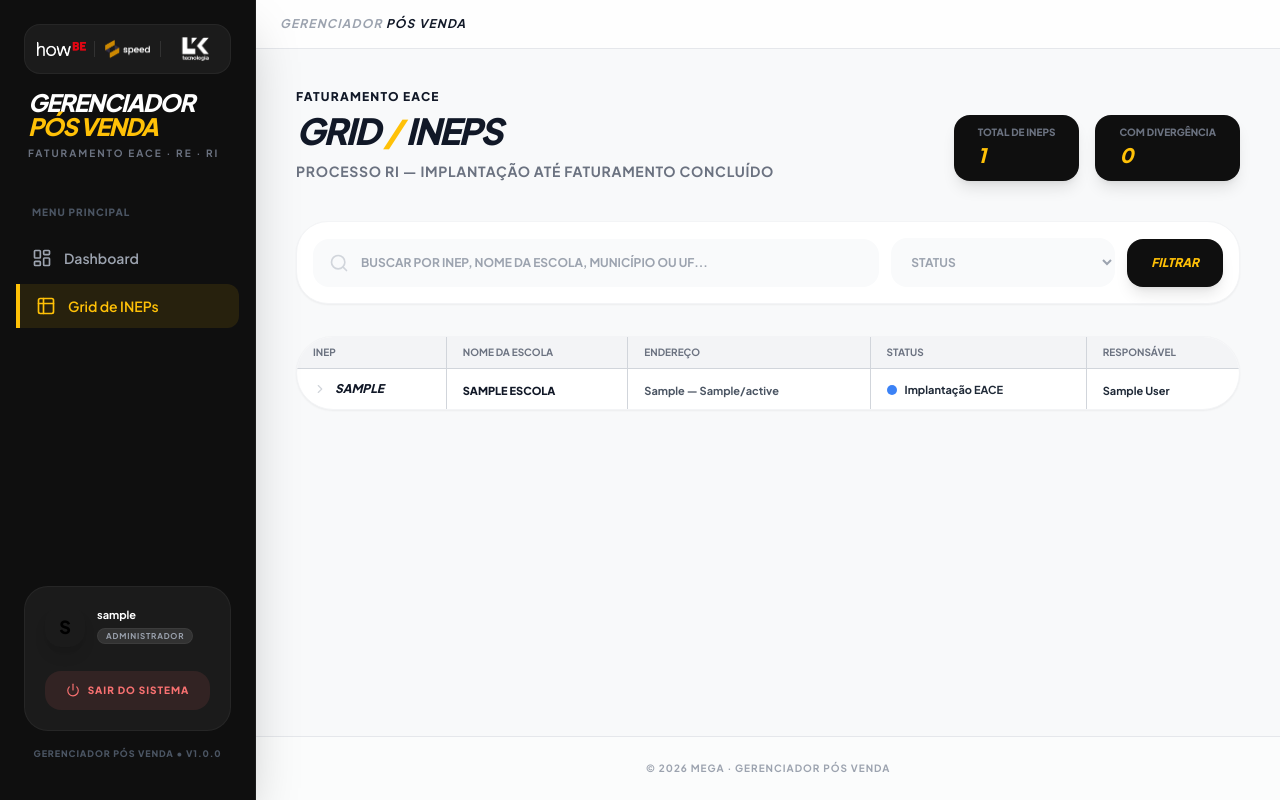
After one commit to eliasneto/System_PosVenda, a Django app: page /inep/ in a window 1280 px wide. The commit adds this page. Run offline with Django 5.2, Linux system fonts and the light colour scheme; a user stored in the database is signed in; tables that the repository leaves empty hold one stand-in row (values such as "Sample post"); some libraries are stand-ins or nearby versions.

Commit message:
[FEAT-007] Implementa grid de INEPs com drill-down (RF-05/RF-06)
View, URL, template e item de menu reais para o grid principal de INEPs:
badge de status colorido, filtro por status, busca por INEP/nome/
municipio/UF, linha expansivel com itens EACE/IXC, fundo vermelho para
divergencia aberta (RN-003), estado vazio e paginacao. Frontend baseado na
referencia trazida da tela Enderecos do modulo-posVenda (ver ADR-001).

Consulta com prefetch_related (Escola -> RI mais recente -> itens/
divergencias) para evitar N+1. 8 testes automatizados cobrindo login
obrigatorio, caminho principal, filtros, estado vazio e RN-003. Suite
completa (18 testes) passando.

Validado contra o app real em Docker (2.622 escolas), autenticado, em
1366px e 390px.

Inicio fora de ordem (FEAT-004/FEAT-006 pendentes) autorizado
explicitamente pelo usuario, mesmo precedente da FEAT-002 - grid mostra
'Sem RI' em todo INEP até a FEAT-004 existir, comportamento esperado.

Co-Authored-By: Claude Sonnet 5 <noreply@anthropic.com>

```diff
--- a/apps/core/templates/core/base.html
+++ b/apps/core/templates/core/base.html
@@ -65,6 +65,10 @@
             <a href="{% url 'home' %}" class="flex items-center gap-3 px-4 py-3 rounded-xl transition-all duration-200 {% if request.resolver_match.url_name == 'home' %} sidebar-link-active {% else %} text-gray-400 hover:bg-white/5 hover:text-white {% endif %} group">
                 <i data-lucide="layout-dashboard" class="w-5 h-5 group-hover:scale-110 transition-transform"></i>
                 <span class="text-sm font-semibold">Dashboard</span>
+            </a>
+            <a href="{% url 'grid_inep' %}" class="flex items-center gap-3 px-4 py-3 rounded-xl transition-all duration-200 {% if request.resolver_match.url_name == 'grid_inep' %} sidebar-link-active {% else %} text-gray-400 hover:bg-white/5 hover:text-white {% endif %} group">
+                <i data-lucide="table-2" class="w-5 h-5 group-hover:scale-110 transition-transform"></i>
+                <span class="text-sm font-semibold">Grid de INEPs</span>
             </a>
         </nav>
 
--- /dev/null
+++ b/apps/ri/templates/ri/grid_inep.html
@@ -0,0 +1,190 @@
+{% extends "core/base.html" %}
+
+{% block title %}Gerenciador Pós Venda | Grid de INEPs{% endblock %}
+
+{% block content %}
+<div class="flex flex-col md:flex-row md:items-end justify-between gap-6 mb-10">
+    <div>
+        <nav class="flex mb-2" aria-label="Breadcrumb">
+            <ol class="flex items-center space-x-2 text-xs font-black uppercase tracking-widest text-gray-400">
+                <li class="text-gray-900">Faturamento EACE</li>
+            </ol>
+        </nav>
+        <h1 class="text-4xl font-black text-gray-900 italic uppercase tracking-tighter leading-none">
+            Grid <span class="text-pv-yellow">/</span> INEPs
+        </h1>
+        <p class="text-sm text-gray-500 mt-3 font-bold uppercase tracking-wider">Processo RI — implantação até faturamento concluído</p>
+    </div>
+
+    <div class="flex gap-4">
+        <div class="bg-pv-black px-6 py-3 rounded-2xl shadow-lg text-white">
+            <p class="text-[10px] font-black text-gray-500 uppercase leading-none mb-1">Total de INEPs</p>
+            <p class="text-xl font-black italic text-pv-yellow">{{ total_inep }}</p>
+        </div>
+        <div class="bg-pv-black px-6 py-3 rounded-2xl shadow-lg text-white">
+            <p class="text-[10px] font-black text-gray-500 uppercase leading-none mb-1">Com divergência</p>
+            <p class="text-xl font-black italic {% if total_divergencia %}text-red-400{% else %}text-pv-yellow{% endif %}">{{ total_divergencia }}</p>
+        </div>
+    </div>
+</div>
+
+<form method="GET" class="bg-white p-4 rounded-[2rem] border border-gray-100 shadow-sm mb-8 flex flex-col lg:flex-row lg:flex-wrap gap-3 lg:items-center">
+    <div class="relative w-full lg:flex-1 lg:min-w-[12rem]">
+        <i data-lucide="search" class="absolute left-4 top-1/2 -translate-y-1/2 w-5 h-5 text-gray-300"></i>
+        <input type="text" name="q" value="{{ q }}" placeholder="Buscar por INEP, nome da escola, município ou UF..."
+               class="w-full pl-12 pr-4 py-4 bg-gray-50 border-none rounded-2xl outline-none focus:ring-2 focus:ring-amber-400 transition-all font-bold text-xs text-gray-800 uppercase">
+    </div>
+
+    <select name="status" data-select-placeholder class="w-full lg:w-56 px-4 py-4 bg-gray-50 border-none rounded-2xl outline-none focus:ring-2 focus:ring-amber-400 transition-all cursor-pointer font-bold text-xs text-gray-400 uppercase">
+        <option value="">Status</option>
+        {% for valor, rotulo in status_opcoes %}
+        <option value="{{ valor }}" {% if status_filtro == valor %}selected{% endif %}>{{ rotulo }}</option>
+        {% endfor %}
+    </select>
+
+    <div class="flex gap-2 w-full lg:w-auto">
+        <button type="submit" class="px-6 py-4 bg-pv-black text-pv-yellow font-black uppercase italic text-xs rounded-2xl hover:bg-gray-800 transition shadow-lg flex items-center gap-2 w-full lg:w-auto justify-center">
+            Filtrar
+        </button>
+        {% if q or status_filtro %}
+        <a href="{% url 'grid_inep' %}" class="px-4 py-4 bg-gray-100 text-gray-400 rounded-2xl hover:bg-red-50 hover:text-red-500 transition flex items-center justify-center" title="Limpar filtros">
+            <i data-lucide="x" class="w-5 h-5"></i>
+        </a>
+        {% endif %}
+    </div>
+</form>
+
+<div class="bg-white rounded-[2.5rem] border border-gray-100 shadow-sm overflow-hidden flex flex-col">
+    <div class="overflow-x-auto contain-layout">
+        <table class="min-w-full text-left border-collapse">
+            <thead>
+                <tr class="text-[10px] font-black uppercase text-gray-500 bg-gray-100 border-b border-gray-300 divide-x divide-gray-300">
+                    <th class="px-4 py-2">INEP</th>
+                    <th class="px-4 py-2">Nome da Escola</th>
+                    <th class="px-4 py-2">Endereço</th>
+                    <th class="px-4 py-2" title="Vermelho = divergência aberta (RN-003)">Status</th>
+                    <th class="px-4 py-2">Responsável</th>
+                </tr>
+            </thead>
+            <tbody class="divide-y divide-gray-300">
+                {% for linha in page_obj %}
+                <tr class="hover:bg-{% if linha.divergencia_aberta %}red-100{% else %}gray-50{% endif %} transition-all group cursor-pointer divide-x divide-gray-300 {% if linha.divergencia_aberta %}bg-red-50{% endif %}"
+                    data-inep-toggle title="Clique para ver os itens EACE e IXC">
+                    <td class="px-4 py-2">
+                        <div class="flex items-center gap-2">
+                            <i data-lucide="chevron-right" class="w-3.5 h-3.5 {% if linha.divergencia_aberta %}text-red-300{% else %}text-gray-300{% endif %} shrink-0 transition-transform" data-inep-chevron></i>
+                            <span class="font-black text-gray-900 italic uppercase text-[12px] leading-none">{{ linha.escola.inep }}</span>
+                        </div>
+                    </td>
+                    <td class="px-4 py-2"><span class="font-black text-gray-900 uppercase text-[11px]">{{ linha.escola.nome }}</span></td>
+                    <td class="px-4 py-2"><span class="text-[11px] text-gray-600 font-bold">{{ linha.escola.endereco|default:"Não informado" }}{% if linha.escola.municipio %} — {{ linha.escola.municipio }}/{{ linha.escola.estado }}{% endif %}</span></td>
+                    <td class="px-4 py-2">
+                        <span class="inline-flex items-center gap-2">
+                            <span class="w-2.5 h-2.5 rounded-full shrink-0 {% if not linha.ri %}bg-gray-300{% elif linha.divergencia_aberta %}bg-orange-500{% elif linha.ri.status == 'faturamento_concluido' %}bg-green-500{% else %}bg-blue-500{% endif %}"></span>
+                            <span class="text-[11px] font-bold text-gray-800">{% if linha.ri %}{{ linha.ri.get_status_display }}{% else %}Sem RI{% endif %}</span>
+                        </span>
+                    </td>
+                    <td class="px-4 py-2">
+                        <span class="text-[11px] font-bold text-gray-800">
+                            {% if linha.ri and linha.ri.responsavel %}{{ linha.ri.responsavel.get_full_name|default:linha.ri.responsavel.username }}{% else %}Não atribuído{% endif %}
+                        </span>
+                    </td>
+                </tr>
+                <tr class="hidden" data-inep-detalhe>
+                    <td colspan="5" class="px-8 py-6 bg-{% if linha.divergencia_aberta %}red-50/60{% else %}gray-50/60{% endif %}">
+                        {% if not linha.ri %}
+                        <p class="text-[11px] font-bold text-gray-500 uppercase">RI ainda não implantado para este INEP (aguardando FEAT-004).</p>
+                        {% else %}
+                        {% if linha.divergencia_aberta %}
+                        <p class="text-[10px] font-black uppercase text-red-500 mb-2">Divergência aberta</p>
+                        {% else %}
+                        <p class="text-[10px] font-black uppercase text-gray-400 mb-2">Itens (EACE × IXC)</p>
+                        {% endif %}
+                        <div class="grid grid-cols-1 md:grid-cols-2 gap-4 text-[11px]">
+                            <div class="bg-white border border-gray-200 rounded-xl p-3">
+                                <p class="font-black uppercase text-gray-500 mb-1">Lado EACE</p>
+                                {% for item in linha.ri.itens_eace.all %}
+                                <p class="text-gray-700">{{ item.descricao_item }} — {{ item.quantidade }} un. — R$ {{ item.valor_unitario }}</p>
+                                {% empty %}
+                                <p class="text-gray-400 italic">Nenhum item lançado.</p>
+                                {% endfor %}
+                            </div>
+                            <div class="bg-white border border-gray-200 rounded-xl p-3">
+                                <p class="font-black uppercase text-gray-500 mb-1">Lado IXC</p>
+                                {% for item in linha.ri.itens_ixc.all %}
+                                <p class="text-gray-700">{{ item.descricao_item }} — {{ item.quantidade }} un. — R$ {{ item.valor_unitario }}</p>
+                                {% empty %}
+                                <p class="text-gray-400 italic">Nenhum item lançado.</p>
+                                {% endfor %}
+                            </div>
+                        </div>
+                        {% endif %}
+                    </td>
+                </tr>
+                {% empty %}
+                <tr>
+                    <td colspan="5" class="px-8 py-20 text-center">
+                        <div class="flex flex-col items-center gap-4 opacity-40">
+                            <div class="w-16 h-16 bg-gray-100 rounded-full flex items-center justify-center text-gray-400">
+                                <i data-lucide="search-x" class="w-8 h-8"></i>
+                            </div>
+                            <div>
+                                <p class="font-black italic uppercase text-gray-600">Nenhum INEP encontrado</p>
+                                <p class="text-xs font-bold text-gray-400 mt-1">Ajuste os filtros de busca ou status.</p>
+                            </div>
+                        </div>
+                    </td>
+                </tr>
+                {% endfor %}
+            </tbody>
+        </table>
+    </div>
+
+    {% if page_obj.has_other_pages %}
+    <div class="bg-gray-50/50 px-8 py-6 border-t border-gray-100 flex items-center justify-between">
+        <span class="text-[10px] font-black text-gray-400 uppercase italic tracking-widest">
+            Página {{ page_obj.number }} de {{ page_obj.paginator.num_pages }}
+        </span>
+        <div class="flex gap-2">
+            {% if page_obj.has_previous %}
+            <a href="?page={{ page_obj.previous_page_number }}{% if q %}&q={{ q }}{% endif %}{% if status_filtro %}&status={{ status_filtro|urlencode }}{% endif %}" class="p-2.5 bg-white border border-gray-200 rounded-xl hover:bg-gray-50 transition shadow-sm text-gray-600">
+                <i data-lucide="chevron-left" class="w-5 h-5"></i>
+            </a>
+            {% endif %}
+            {% if page_obj.has_next %}
+            <a href="?page={{ page_obj.next_page_number }}{% if q %}&q={{ q }}{% endif %}{% if status_filtro %}&status={{ status_filtro|urlencode }}{% endif %}" class="p-2.5 bg-white border border-gray-200 rounded-xl hover:bg-gray-50 transition shadow-sm text-gray-600">
+                <i data-lucide="chevron-right" class="w-5 h-5"></i>
+            </a>
+            {% endif %}
+        </div>
+    </div>
+    {% endif %}
+</div>
+{% endblock %}
+
+{% block extra_js %}
+<script>
+// Drill-down: clique na linha do INEP expande/recolhe a linha de detalhe
+// imediatamente abaixo (mesmo padrão da tela "Endereços" do modulo-posVenda,
+// trazido pela referência de frontend da FEAT-007).
+document.querySelectorAll('[data-inep-toggle]').forEach(function (linha) {
+    linha.addEventListener('click', function () {
+        var detalhe = linha.nextElementSibling;
+        if (!detalhe || !detalhe.hasAttribute('data-inep-detalhe')) return;
+        var expandido = !detalhe.classList.contains('hidden');
+        detalhe.classList.toggle('hidden', expandido);
+        var chevron = linha.querySelector('[data-inep-chevron]');
+        if (chevron) chevron.classList.toggle('rotate-90', !expandido);
+    });
+});
+
+document.querySelectorAll('select[data-select-placeholder]').forEach(function (select) {
+    function atualizarCorSelect() {
+        select.classList.toggle('text-gray-400', !select.value);
+        select.classList.toggle('text-gray-800', !!select.value);
+    }
+    select.addEventListener('change', atualizarCorSelect);
+    atualizarCorSelect();
+});
+</script>
+{% endblock %}
--- /dev/null
+++ b/apps/ri/urls.py
@@ -0,0 +1,7 @@
+from django.urls import path
+
+from . import views
+
+urlpatterns = [
+    path("inep/", views.grid_inep_view, name="grid_inep"),
+]
--- /dev/null
+++ b/apps/ri/views.py
@@ -0,0 +1,78 @@
+from django.contrib.auth.decorators import login_required
+from django.core.paginator import Paginator
+from django.db.models import Prefetch, Q
+from django.shortcuts import render
+
+from apps.escolas.models import Escola
+
+from .models import Ri
+
+
+@login_required
+def grid_inep_view(request):
+    """FEAT-007: grid principal de INEPs (RF-05), com filtro por status e
+    drill-down dos itens EACE/IXC daquele INEP (RF-06). Uma linha por
+    INEP/Escola; o Status/Responsável exibidos são os do RI mais recente
+    dela, quando existir (FEAT-004 ainda não tem formulário de cadastro,
+    então hoje normalmente não existe RI nenhum).
+    """
+    q = (request.GET.get("q") or "").strip()
+    status_filtro = (request.GET.get("status") or "").strip()
+
+    escolas = Escola.objects.all().order_by("nome")
+    if q:
+        escolas = escolas.filter(
+            Q(inep__icontains=q)
+            | Q(nome__icontains=q)
+            | Q(municipio__icontains=q)
+            | Q(estado__icontains=q)
+        )
+
+    # Prefetch unico evita N+1: todas as Escolas da pagina trazem seus RIs
+    # (mais recente primeiro) e, de cada RI, os itens e as divergencias.
+    escolas = escolas.prefetch_related(
+        Prefetch(
+            "ris",
+            queryset=Ri.objects.order_by("-criado_em").prefetch_related(
+                "itens_eace", "itens_ixc", "divergencias"
+            ),
+        )
+    )
+
+    linhas = []
+    total_divergencia = 0
+    for escola in escolas:
+        ris_da_escola = list(escola.ris.all())
+        ri_atual = ris_da_escola[0] if ris_da_escola else None
+        divergencia_aberta = bool(ri_atual) and any(
+            d.resolvida_em is None for d in ri_atual.divergencias.all()
+        )
+        if divergencia_aberta:
+            total_divergencia += 1
+
+        if status_filtro and (not ri_atual or ri_atual.status != status_filtro):
+            continue
+
+        linhas.append(
+            {
+                "escola": escola,
+                "ri": ri_atual,
+                "divergencia_aberta": divergencia_aberta,
+            }
+        )
+
+    paginator = Paginator(linhas, 25)
+    page_obj = paginator.get_page(request.GET.get("page"))
+
+    return render(
+        request,
+        "ri/grid_inep.html",
+        {
+            "page_obj": page_obj,
+            "total_inep": escolas.count(),
+            "total_divergencia": total_divergencia,
+            "q": q,
+            "status_filtro": status_filtro,
+            "status_opcoes": Ri.STATUS_CHOICES,
+        },
+    )
--- a/config/urls.py
+++ b/config/urls.py
@@ -4,4 +4,5 @@ from django.urls import include, path
 urlpatterns = [
     path("admin/", admin.site.urls),
     path("", include("apps.core.urls")),
+    path("", include("apps.ri.urls")),
 ]
```
Also changed, not shown: apps/ri/tests.py (added, +85 -0 lines), docs_gerenciador_pos_venda/checklist.md (+30 -17 lines).
